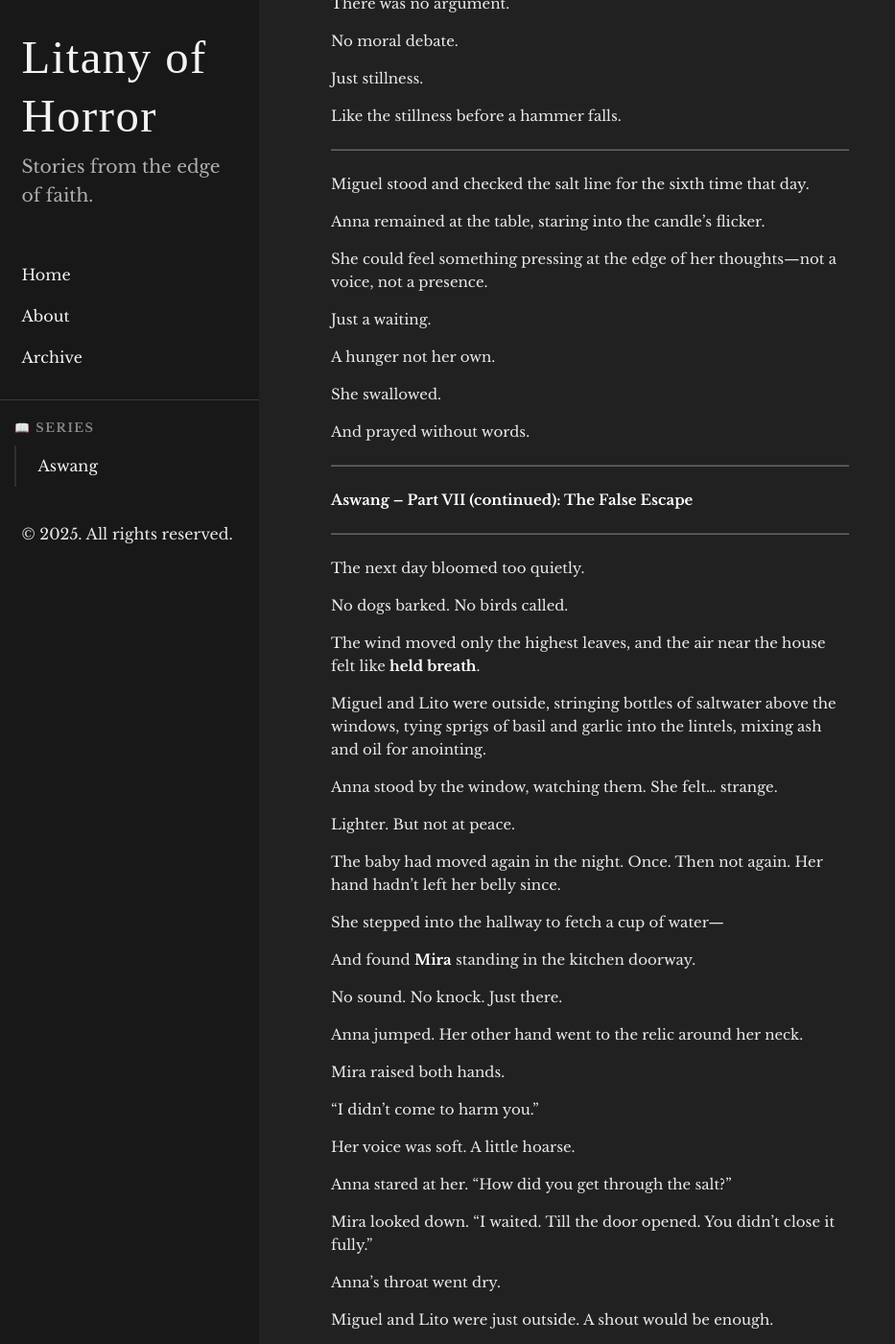
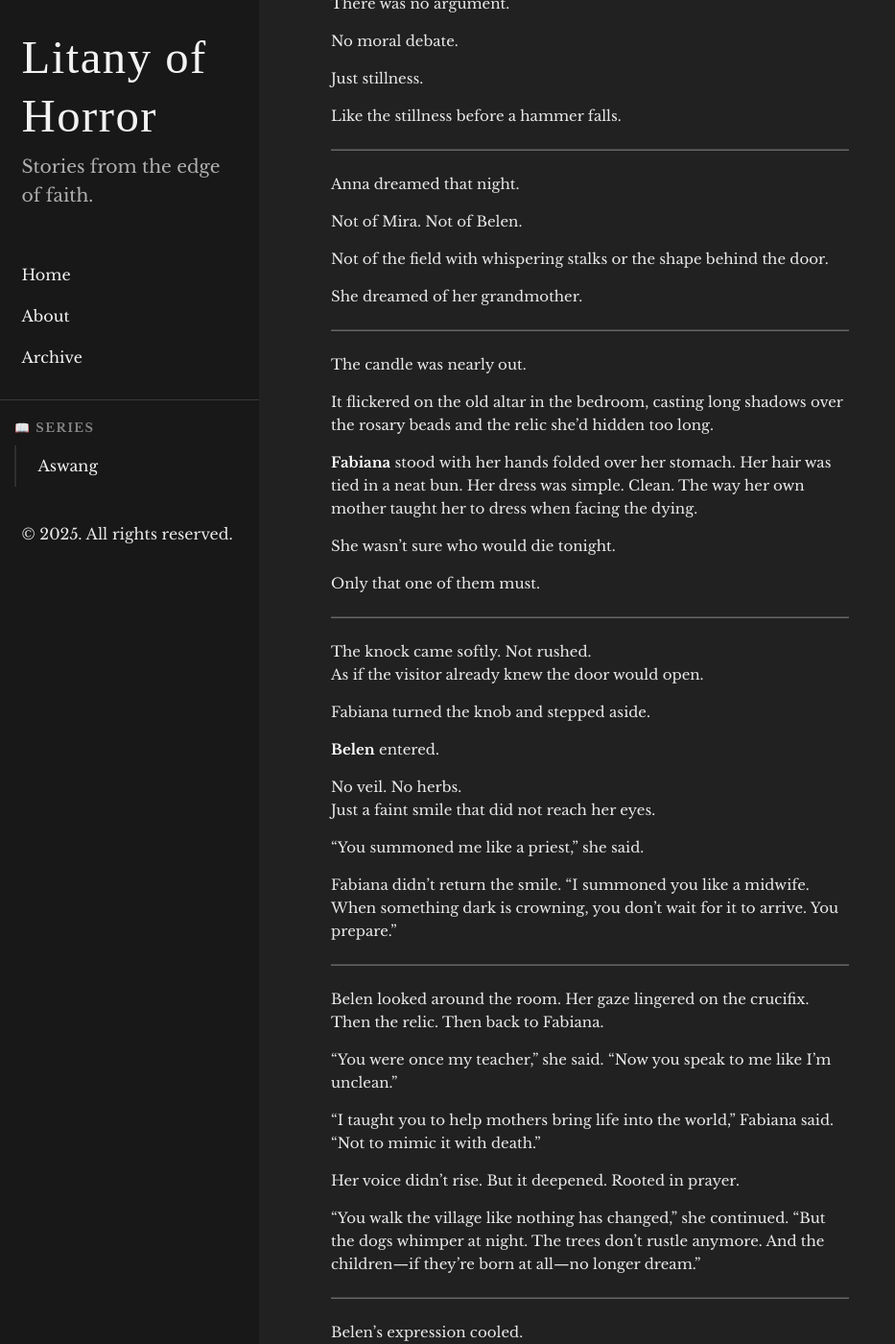
Before and after one commit to fearfulsmtry/litany-of-horror, a Jekyll site: the page built from _posts/2025-08-05-aswang-part-v.md, in a window 1280 px wide and 1400 px high, scrolled down 1764 px. Shown: the whole window at 96% size, without its empty margins (0-933 px from the left). Built offline with Jekyll 4.4.1, drawn with Linux system fonts in a browser that asks for light colours; some web fonts are replaced; some of the changed text lies outside the part shown.

Commit message:
edits to part v

```diff
--- a/_posts/2025-08-05-aswang-part-v.md
+++ b/_posts/2025-08-05-aswang-part-v.md
@@ -85,23 +85,163 @@
 
 ---
 
-Miguel stood and checked the salt line for the sixth time that day.
+Anna dreamed that night.
 
-Anna remained at the table, staring into the candle’s flicker.
+Not of Mira. Not of Belen.
 
-She could feel something pressing at the edge of her thoughts—not a voice, not a presence.
+Not of the field with whispering stalks or the shape behind the door.
 
-Just a waiting.
-
-A hunger not her own.
-
-She swallowed.
-
-And prayed without words.
+She dreamed of her grandmother.
 
 ---
 
-**Aswang – Part VII (continued): The False Escape**
+The candle was nearly out.
+
+It flickered on the old altar in the bedroom, casting long shadows over the rosary beads and the relic she’d hidden too long.
+
+**Fabiana** stood with her hands folded over her stomach. Her hair was tied in a neat bun. Her dress was simple. Clean. The way her own mother taught her to dress when facing the dying.
+
+She wasn’t sure who would die tonight.
+
+Only that one of them must.
+
+---
+
+The knock came softly. Not rushed.
+As if the visitor already knew the door would open.
+
+Fabiana turned the knob and stepped aside.
+
+**Belen** entered.
+
+No veil. No herbs.
+Just a faint smile that did not reach her eyes.
+
+“You summoned me like a priest,” she said.
+
+Fabiana didn’t return the smile. “I summoned you like a midwife. When something dark is crowning, you don’t wait for it to arrive. You prepare.”
+
+---
+
+Belen looked around the room. Her gaze lingered on the crucifix. Then the relic. Then back to Fabiana.
+
+“You were once my teacher,” she said. “Now you speak to me like I’m unclean.”
+
+“I taught you to help mothers bring life into the world,” Fabiana said. “Not to mimic it with death.”
+
+Her voice didn’t rise. But it deepened. Rooted in prayer.
+
+“You walk the village like nothing has changed,” she continued. “But the dogs whimper at night. The trees don’t rustle anymore. And the children—if they’re born at all—no longer dream.”
+
+---
+
+Belen’s expression cooled.
+
+“You speak of things you don’t understand, Ma’am.”
+
+“I understand enough,” Fabiana said.
+
+She reached for the brass relic wrapped in linen. Uncovered it.
+
+Held it out between them—not with hatred, but with sorrow.
+
+> “The woman in the mountains gave you something. But it didn’t come from God.”
+
+---
+
+Belen took one step closer.
+
+The relic **burned**—faint wisps of smoke rising from Fabiana’s palm.
+
+She didn’t let go.
+
+> “You were mine to raise,” Fabiana whispered.
+> “But not mine to keep.
+> You chose something else.”
+
+---
+
+Belen’s smile broke. Not into rage—but grief twisted backward into cruelty.
+
+“You cast me out.”
+
+“I gave you herbs. A roof. I gave you prayer.”
+
+“You gave me silence when I needed love,” Belen hissed.
+
+“Love corrects,” Fabiana said. “And you wouldn’t be corrected.”
+
+---
+
+A long pause.
+
+Then Belen’s hand moved fast.
+
+Faster than human.
+
+Her fingers **closed around Fabiana’s throat**, and **lifted** her effortlessly off the ground.
+
+Fabiana did not struggle.
+
+She did not scream.
+
+She looked Belen in the eyes—those eyes she once blessed at baptism—and whispered her last words:
+
+> “I forgive you.
+> In the name of the One who sees you still.”
+
+---
+
+Then—
+
+A sickening crack.
+
+Her neck snapped sideways.
+
+The relic fell from her hand, bounced once on the floor, and rolled beneath the bed.
+
+---
+
+Belen stood over her for a moment, chest heaving.
+
+Fabiana’s body lay crumpled on the wooden floorboards, hands still gently folded as if in prayer.
+
+The candle guttered.
+
+Then went out.
+
+And somewhere in the fields,
+**something began to hum.**
+
+---
+
+Anna woke with a gasp.
+
+The room was dark.
+
+Still.
+
+Miguel lay sleeping beside her, one arm across his chest.
+
+The relic was warm beneath her pillow.
+
+And at the altar, a single candle—unlit when she’d gone to bed—now burned steady.
+
+No smoke. No match.
+
+Just flame.
+
+Anna sat up, hand on her belly.
+
+The child stirred beneath her ribs, as if sensing something solemn had passed through the house.
+
+She whispered:
+
+> “I remember, Lola.”
+
+Then she rose.
+
+And began to prepare.
 
 ---
 
```
Also changed, not shown: other parts of _posts/2025-08-05-aswang-part-v.md (+1 -1 lines).
